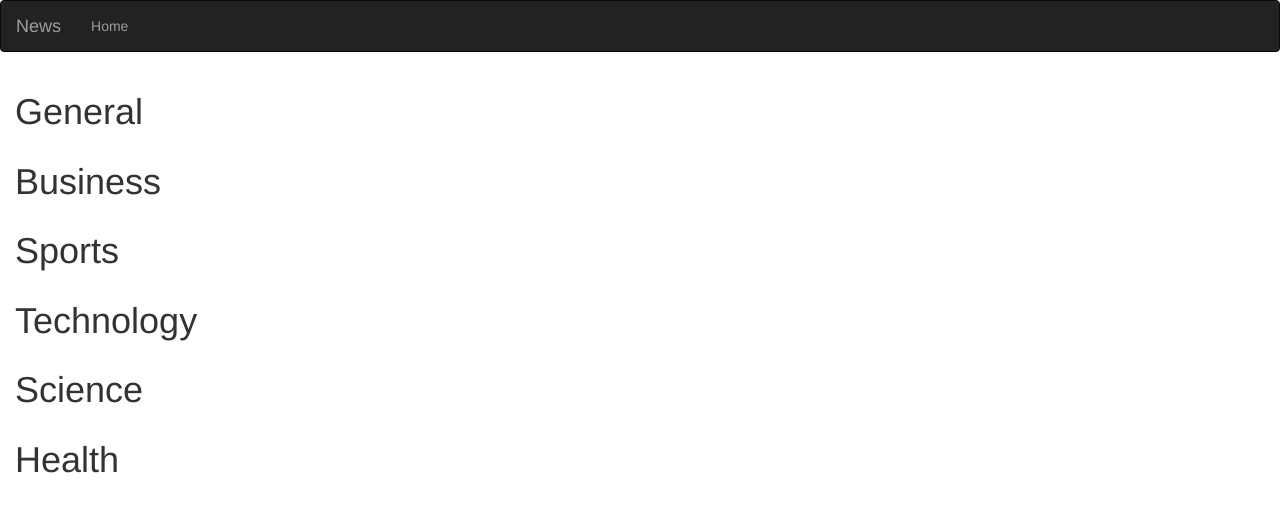
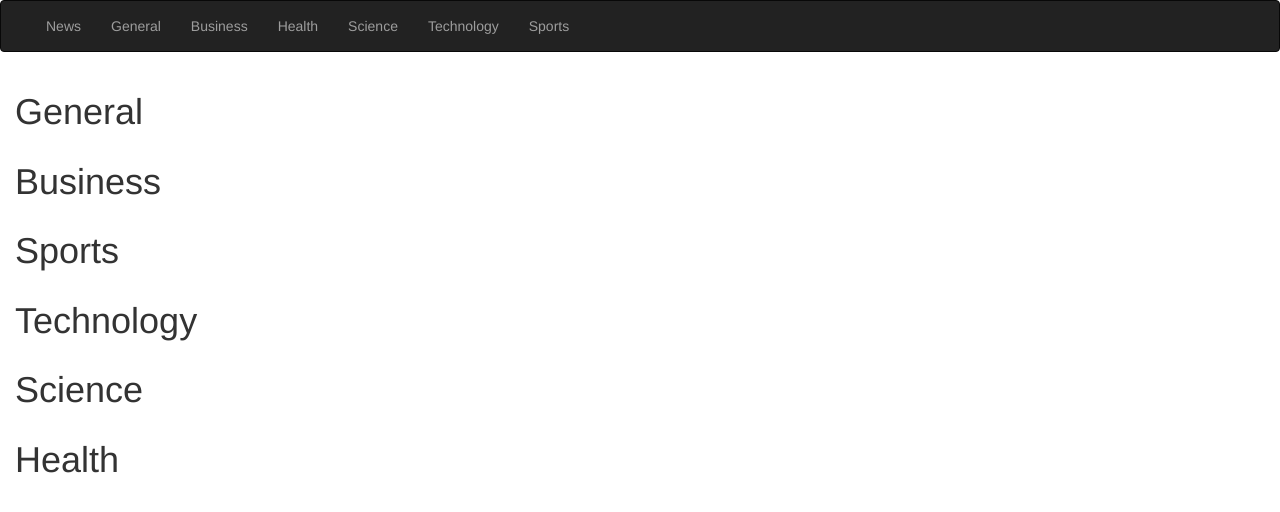
Before and after one commit to BRIGHTON-ASUMANI/news, a Python web app: template app/templates/index.html in a window 1280 px wide. Shown: the top 512 px of the page. Run offline with Jinja, Linux system fonts and the light colour scheme; the template is opened without the code that fills it, so the values that code supplies are empty; some libraries are stand-ins or nearby versions.

Commit message:
more styling changes made

```diff
--- a/app/static/css/style.css
+++ b/app/static/css/style.css
@@ -28,5 +28,5 @@ color:#87FF2A;
 }
 
 .font-family{
-  font-family:Lobster; Monospace;
+  font-family:Lobster; Monospace;  'Modak', Open Sans; 'Hind Siliguri', Open Sans;
   }
--- a/app/templates/index.html
+++ b/app/templates/index.html
@@ -8,7 +8,6 @@
         <title> news</title>
         {% endif %}
         <!-- <link rel="stylesheet" href="{{url_for('static',filename='css/style.css')}}"></link> -->
-
 
               <!-- sources-->
   <div class="container-fluid">
--- a/app/templates/macros.html
+++ b/app/templates/macros.html
@@ -1,10 +1,11 @@
+
 
 <body>
 <!-- <link rel="stylesheet" href="{{url_for('static',filename='css/style.css')}}"></link> -->
 
 {% macro displayArticlesList(article_list) %}
 
-<div class="container-fluid">
+<div class="container">
 
 <div classs='row'>
     {% for article in article_list %}
@@ -28,15 +29,15 @@
 
 
 {% macro displaySourcesList(source_list) %}
-<div class="container-fluid">
+<div class="container">
 <div classs='row'>
     {% for source in source_list %}
 <div class="col-md-4" id='line'>
 <div class='row'>
     <div class="thumbnail">
 
-<h3><font face="verdana" >{{ source.name}}</h3>
- <h4><font face="verdana">{{ source.description}}</h4>
+<h2><font face="verdana" >{{ source.name}}</h2>
+ <h3><font face="verdana">{{ source.description}}</h3>
 <a href='{{ source.url}}'><button type="button" class="btn btn-outline-info">visit site</button></a>&nbsp; &nbsp;
 <a href="/source/{{source.id}}" ><button type="button" class="btn btn-outline-info">Top-headlines</button></a>
 <!-- <h1><font face="verdana" color="Red">{{ source.language}}</h1>
--- a/app/templates/navbar.html
+++ b/app/templates/navbar.html
@@ -7,15 +7,29 @@
                  <span class="icon-bar"></span>
                  <span class="icon-bar"></span>
                </button>
-               <a class="navbar-brand" href="/"> News </a>
-
            </div>
            <div class="navbar-collapse collapse">
                <ul class="nav navbar-nav">
-                   <li><a href="/">Home</a></li>
+                   <li><a href="/">News</a></li>
+              </ul>
+               <ul class="nav navbar-nav">
+                  <li><a href="/#General">General</a></li>
+                </ul>
+               <ul class="nav navbar-nav">
+                  <li><a href="#Business">Business</a></li>
+                  </ul>
+                 <ul class="nav navbar-nav">
+                  <li><a href="#Health">Health</a></li>
+                    </ul>
+                 <ul class="nav navbar-nav">
+                  <li><a href="#Science">Science</a></li>
+                  </ul>
+                 <ul class="nav navbar-nav">
+                  <li><a href="#Technology">Technology</a></li>
+                  </ul>
+                   <ul class="nav navbar-nav">
+                  <li><a href="#Sports">Sports</a></li>
                  </ul>
-
-
            </div>
 
        </div>
```
Also changed, not shown: app/templates/news.html (+3 -6 lines).
